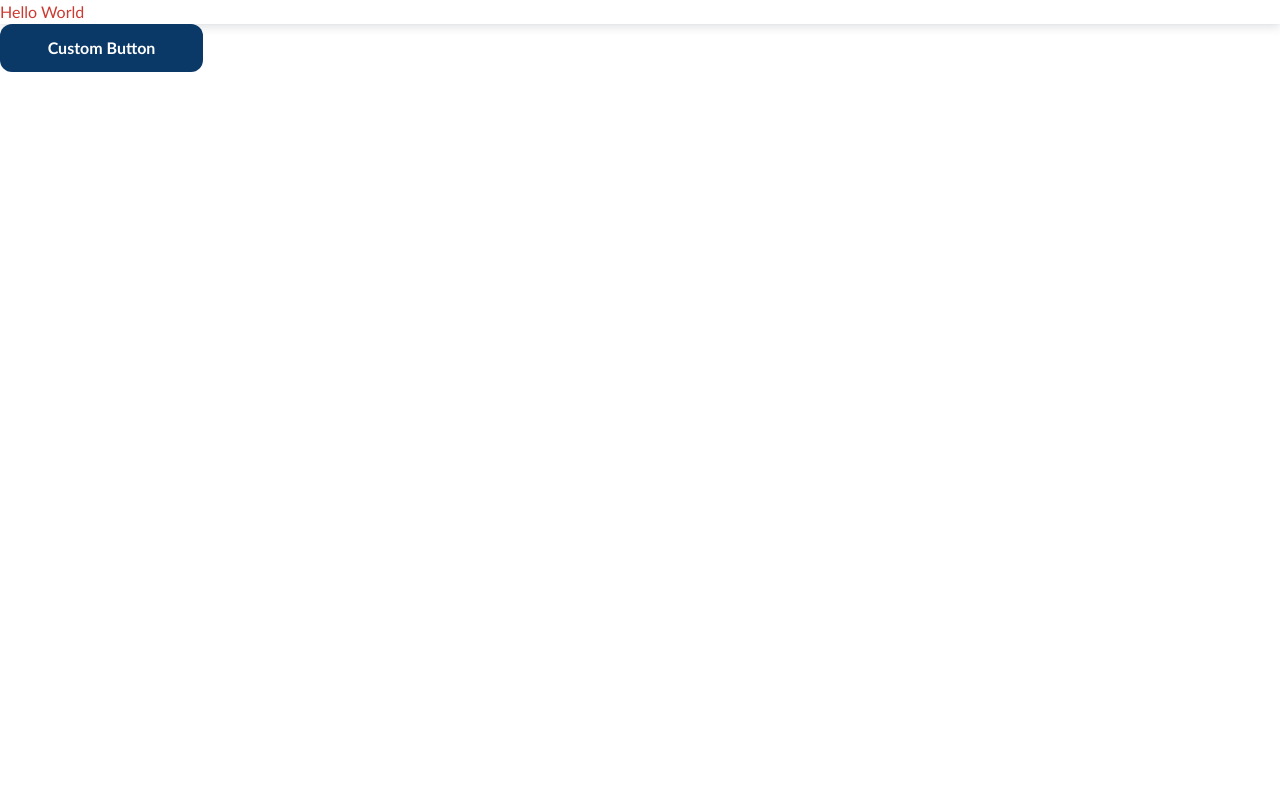
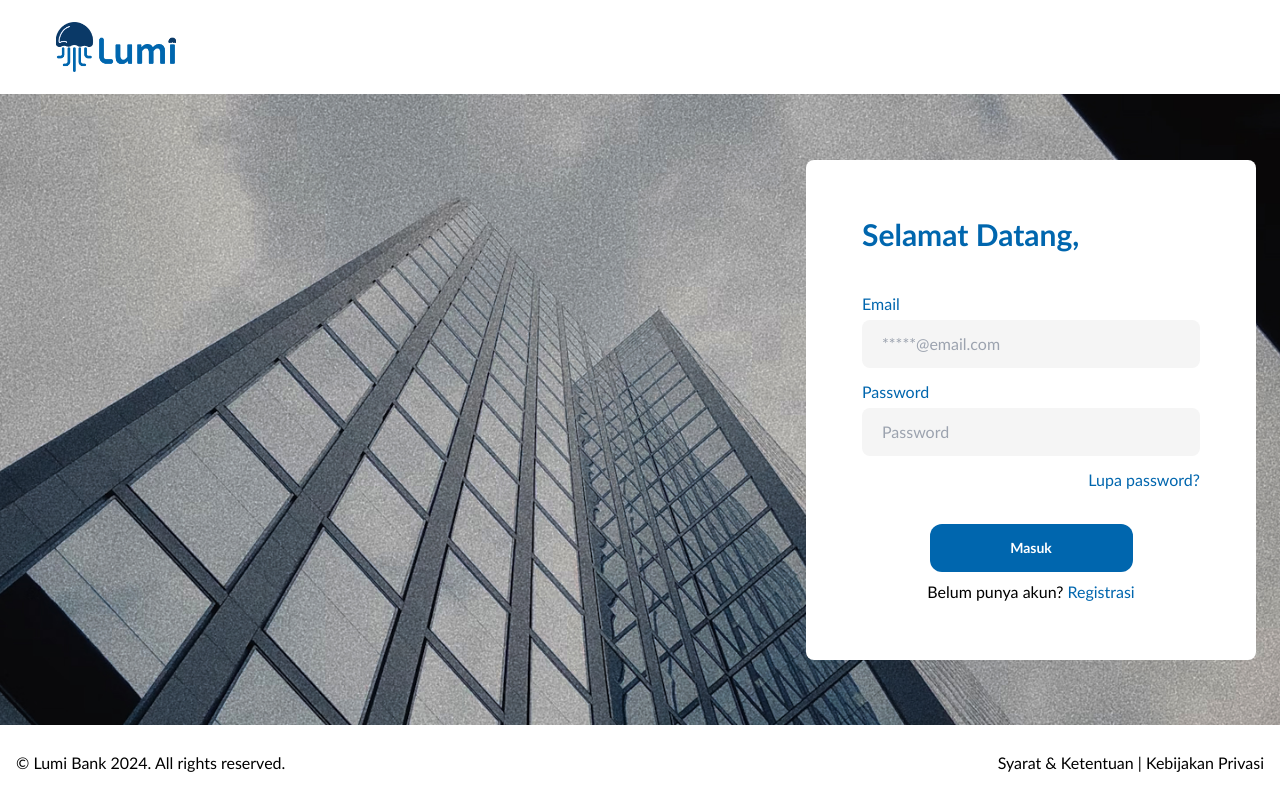
Before and after one commit to SYNRGY7-Team4/Frontend, a React (Vite) app: page /login in a window 1280 px wide. Built offline with nearby package versions, Linux system fonts and the light colour scheme.

Commit message:
feat: add login page

```diff
--- a/src/App.tsx
+++ b/src/App.tsx
@@ -1,20 +1,35 @@
-import Button from "./components/Button/Button";
+import { Route, Routes, useLocation } from "react-router-dom"
+import Button from "@/components/Button/Button"
+import { Login } from "@/pages"
 
 function App() {
+  const location = useLocation()
+
   return (
     <>
-      <div className="text-secondary-red shadow-03">Hello World</div>
+      <Routes key={location.pathname} location={location}>
+        <Route
+          path='/'
+          element={
+            <>
+              <div className='text-secondary-red shadow-03'>Hello World</div>
 
-      <Button
-        variant="primary"
-        className="bg-primary-darkBlue"
-        disabled={false}
-        size="md"
-      >
-        Custom Button
-      </Button>
+              <Button
+                variant='primary'
+                className='bg-primary-darkBlue'
+                disabled={false}
+                size='md'
+              >
+                Custom Button
+              </Button>
+            </>
+          }
+        />
+
+        <Route path='/login' element={<Login />} />
+      </Routes>
     </>
-  );
+  )
 }
 
-export default App;
+export default App
--- /dev/null
+++ b/src/components/Alert/Alert.tsx
@@ -0,0 +1,31 @@
+import { cva } from "class-variance-authority"
+import { AlertProps } from "./types"
+import cn from "@/utils/cn"
+
+const alertVariant = cva(
+  "w-full border rounded-md text-sm py-1.5 px-2.5 flex items-center gap-2 mb-3",
+  {
+    variants: {
+      variant: {
+        success: "border-secondary-green text-secondary-green",
+        danger: "border-secondary-red text-secondary-red",
+      },
+    },
+    defaultVariants: {
+      variant: "success",
+    },
+  }
+)
+
+export default function Alert({
+  variant,
+  children,
+  className,
+  leadingIcon,
+}: AlertProps) {
+  return (
+    <div className={cn(alertVariant({ variant, className }))}>
+      {leadingIcon} {children}
+    </div>
+  )
+}
--- /dev/null
+++ b/src/components/Alert/types.ts
@@ -0,0 +1,7 @@
+import React from "react"
+
+export interface AlertProps extends React.HTMLAttributes<HTMLDivElement> {
+  variant?: "success" | "danger"
+  leadingIcon?: React.ReactNode
+  children: React.ReactNode
+}
--- /dev/null
+++ b/src/components/Footer/Footer.tsx
@@ -0,0 +1,12 @@
+export default function Footer() {
+  return (
+    <footer className='px-4 h-[75px] bg-neutral-01 flex flex-col justify-center md:flex-row md:items-center md:justify-between'>
+      <p className='mb-1 md:mb-0'>
+        &copy; Lumi Bank 2024. All rights reserved.
+      </p>
+      <p className='text-xs md:text-base'>
+        Syarat & Ketentuan | Kebijakan Privasi
+      </p>
+    </footer>
+  )
+}
--- /dev/null
+++ b/src/components/Header/Header.tsx
@@ -0,0 +1,11 @@
+import logo from "@/assets/logo.png"
+
+export default function Header() {
+  return (
+    <header className='px-8 h-[73px] md:px-14 md:h-[94px] flex items-center bg-neutral-01'>
+      <div className='w-[78px] md:w-[120px]'>
+        <img src={logo} alt='Lumi Logo' />
+      </div>
+    </header>
+  )
+}
--- /dev/null
+++ b/src/components/Input/Input.tsx
@@ -0,0 +1,10 @@
+export default function Input({
+  ...props
+}: React.InputHTMLAttributes<HTMLInputElement>) {
+  return (
+    <input
+      className='w-full bg-neutral-02 py-3 px-5 rounded-lg focus:outline-primary-blue'
+      {...props}
+    />
+  )
+}
--- /dev/null
+++ b/src/components/Label/Label.tsx
@@ -0,0 +1,9 @@
+import { LabelProps } from "./types"
+
+export default function Label({ children, htmlFor, ...props }: LabelProps) {
+  return (
+    <label className='text-primary-blue' htmlFor={htmlFor} {...props}>
+      {children}
+    </label>
+  )
+}
--- /dev/null
+++ b/src/components/Label/types.ts
@@ -0,0 +1,4 @@
+export interface LabelProps extends React.HTMLAttributes<HTMLLabelElement> {
+  children: React.ReactNode
+  htmlFor?: string
+}
--- a/src/main.tsx
+++ b/src/main.tsx
@@ -1,10 +1,13 @@
-import React from 'react'
-import ReactDOM from 'react-dom/client'
-import App from './App.tsx'
-import './index.css'
+import React from "react"
+import ReactDOM from "react-dom/client"
+import App from "./App.tsx"
+import "./index.css"
+import { BrowserRouter } from "react-router-dom"
 
-ReactDOM.createRoot(document.getElementById('root')!).render(
+ReactDOM.createRoot(document.getElementById("root")!).render(
   <React.StrictMode>
-    <App />
-  </React.StrictMode>,
+    <BrowserRouter>
+      <App />
+    </BrowserRouter>
+  </React.StrictMode>
 )
--- a/src/pages/Login/Login.tsx
+++ b/src/pages/Login/Login.tsx
@@ -0,0 +1,72 @@
+import bgAuth from "@/assets/bg-auth.jpg"
+import { Link } from "react-router-dom"
+import Button from "@/components/Button/Button"
+import Header from "@/components/Header/Header"
+import Footer from "@/components/Footer/Footer"
+import Input from "@/components/Input/Input"
+import Label from "@/components/Label/Label"
+
+export default function Login() {
+  return (
+    <>
+      <Header />
+      <main
+        className='w-full h-[calc(100vh-73px-75px)] md:h-[calc(100vh-94px-75px)] bg-cover bg-center'
+        style={{ backgroundImage: `url(${bgAuth})` }}
+      >
+        <div className='container mx-auto px-6 flex items-center justify-center md:justify-end h-full'>
+          <div className='bg-neutral-01 px-8 py-14 md:px-14 rounded-lg w-[450px]'>
+            <h1 className='mb-10 text-3xl text-primary-blue font-bold'>
+              Selamat Datang,
+            </h1>
+            <form className='flex flex-col gap-y-8'>
+              <div className='flex flex-col gap-y-3'>
+                <div className='flex flex-col gap-y-1'>
+                  <Label htmlFor='email'>Email</Label>
+                  <Input
+                    type='email'
+                    id='email'
+                    placeholder='*****@email.com'
+                    aria-label='Masukkan email Anda'
+                  />
+                </div>
+                <div className='flex flex-col gap-y-1'>
+                  <Label htmlFor='password'>Password</Label>
+                  <Input
+                    type='password'
+                    id='password'
+                    placeholder='Password'
+                    aria-label='Masukkan password Anda'
+                  />
+                </div>
+                <div className='flex justify-end'>
+                  <Link
+                    to='/forgot-password'
+                    className='text-primary-blue'
+                    aria-label='Link menuju halaman lupa password'
+                  >
+                    Lupa password?
+                  </Link>
+                </div>
+              </div>
+              <div className='flex flex-col gap-y-2 items-center'>
+                <Button aria-label='Tombol masuk'>Masuk</Button>
+                <p>
+                  Belum punya akun?{" "}
+                  <Link
+                    to='/register'
+                    className='text-primary-blue'
+                    aria-label='Link menuju halaman register'
+                  >
+                    Registrasi
+                  </Link>
+                </p>
+              </div>
+            </form>
+          </div>
+        </div>
+      </main>
+      <Footer />
+    </>
+  )
+}
--- /dev/null
+++ b/src/pages/index.ts
@@ -0,0 +1,3 @@
+import Login from "@/pages/Login/Login"
+
+export { Login }
```
Also changed, not shown: src/assets/bg-auth.jpg (added), src/assets/logo.png (added).
